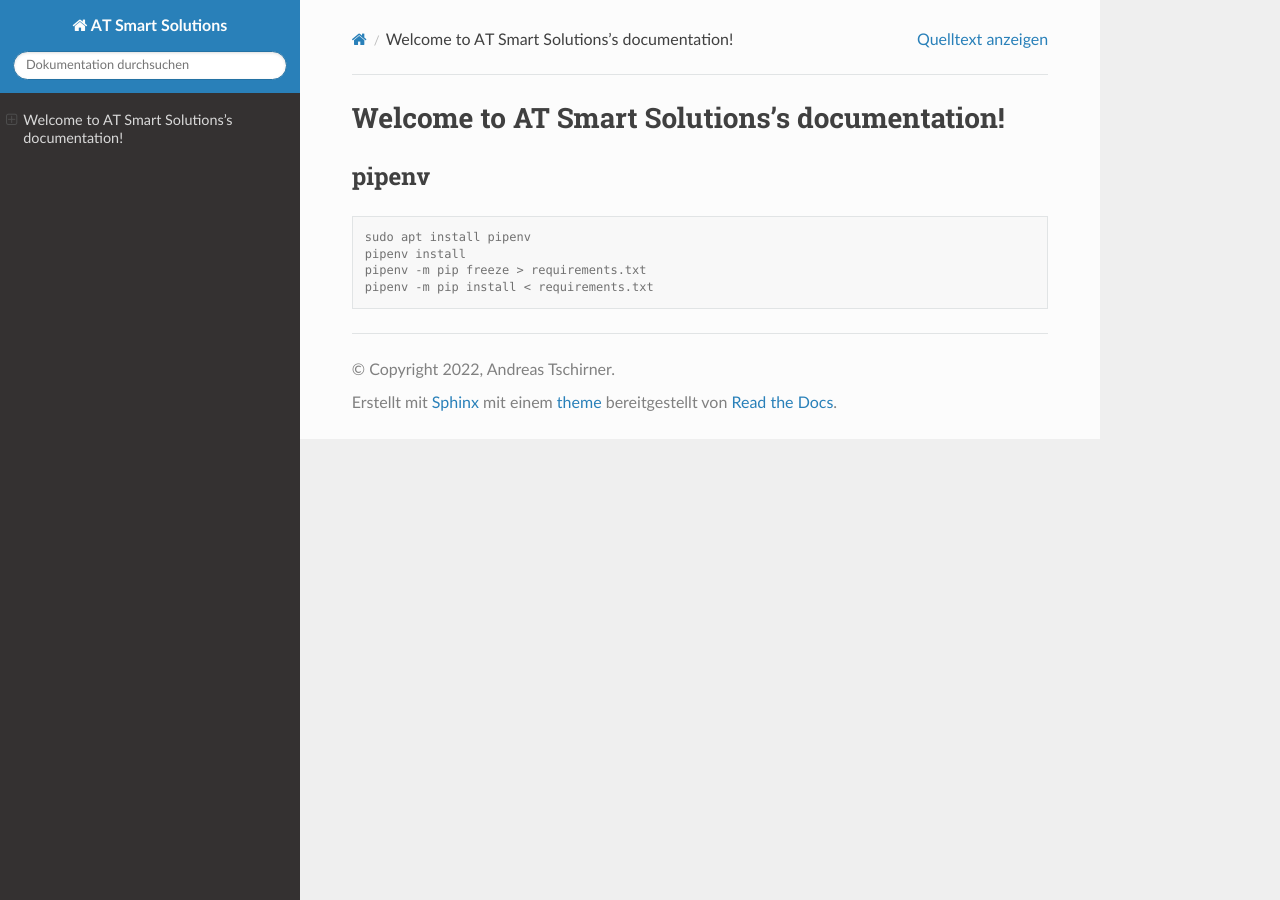
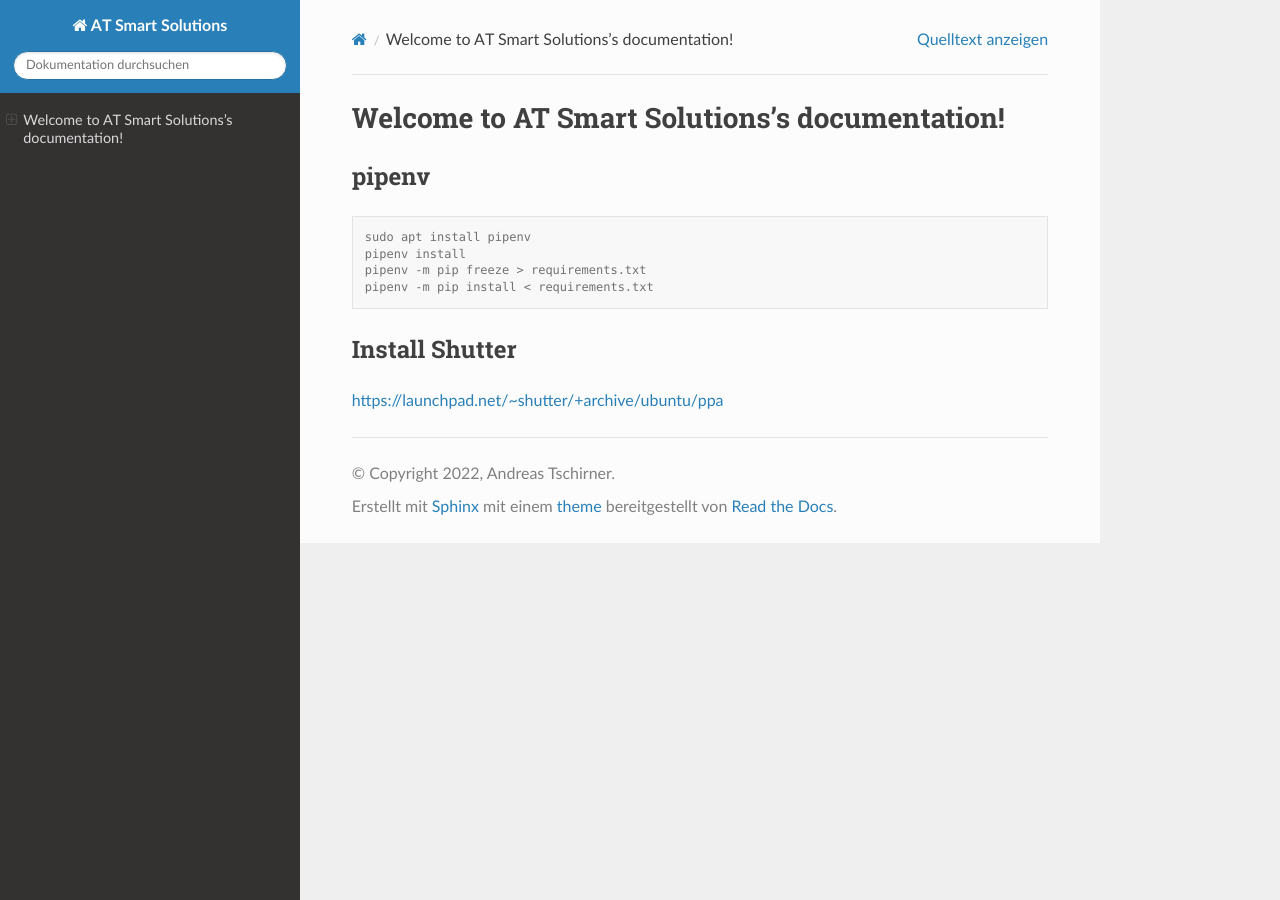
Before and after one commit to AT-Smart-Solutions/AT-Smart-Solutions, a Sphinx documentation site: the page built from source/index.rst, in a window 1280 px wide. Built offline with Sphinx 7.4.7 and the Read the Docs theme 2.0.0, drawn with Linux system fonts in a browser that asks for light colours.

Commit message:
added shutter install URL

```diff
--- a/source/index.rst
+++ b/source/index.rst
@@ -19,3 +19,10 @@ pipenv
         pipenv install
         pipenv -m pip freeze > requirements.txt
         pipenv -m pip install < requirements.txt
+
+
+
+Install Shutter
+---------------
+
+https://launchpad.net/~shutter/+archive/ubuntu/ppa
```
